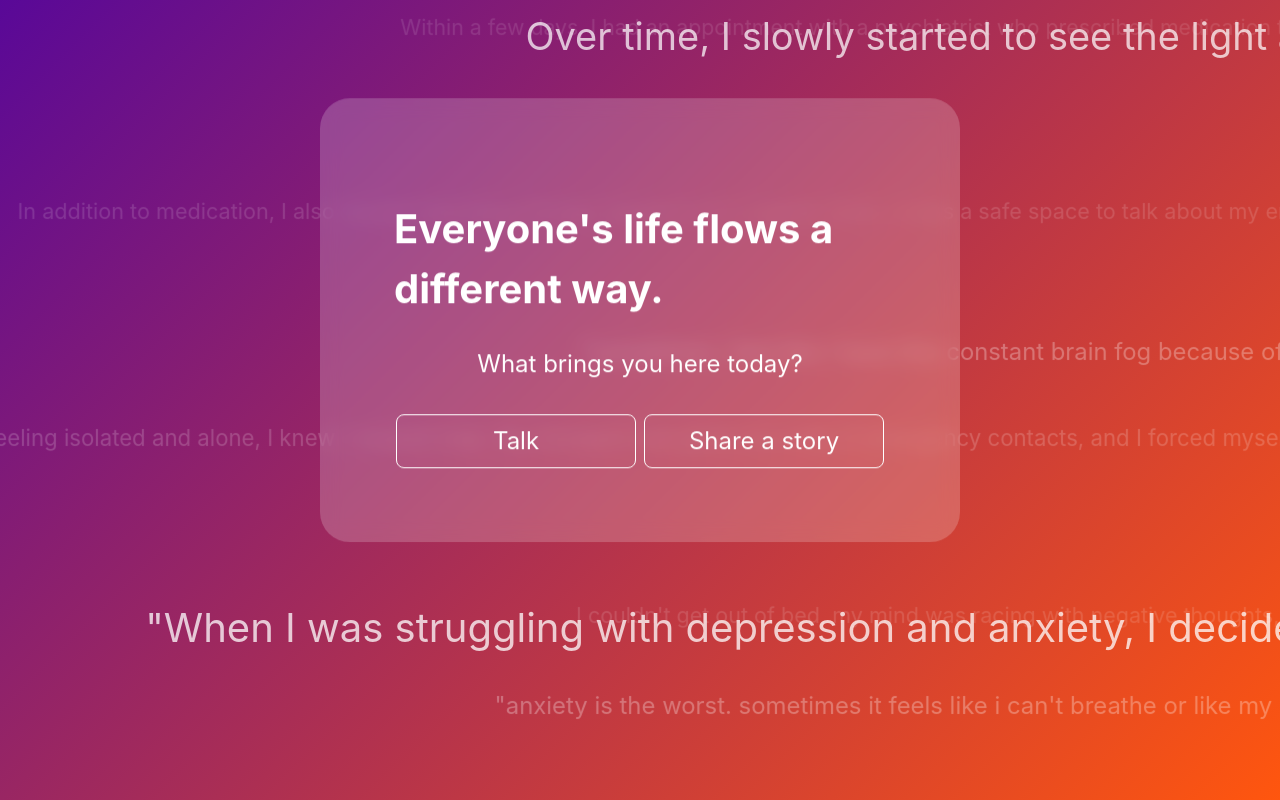
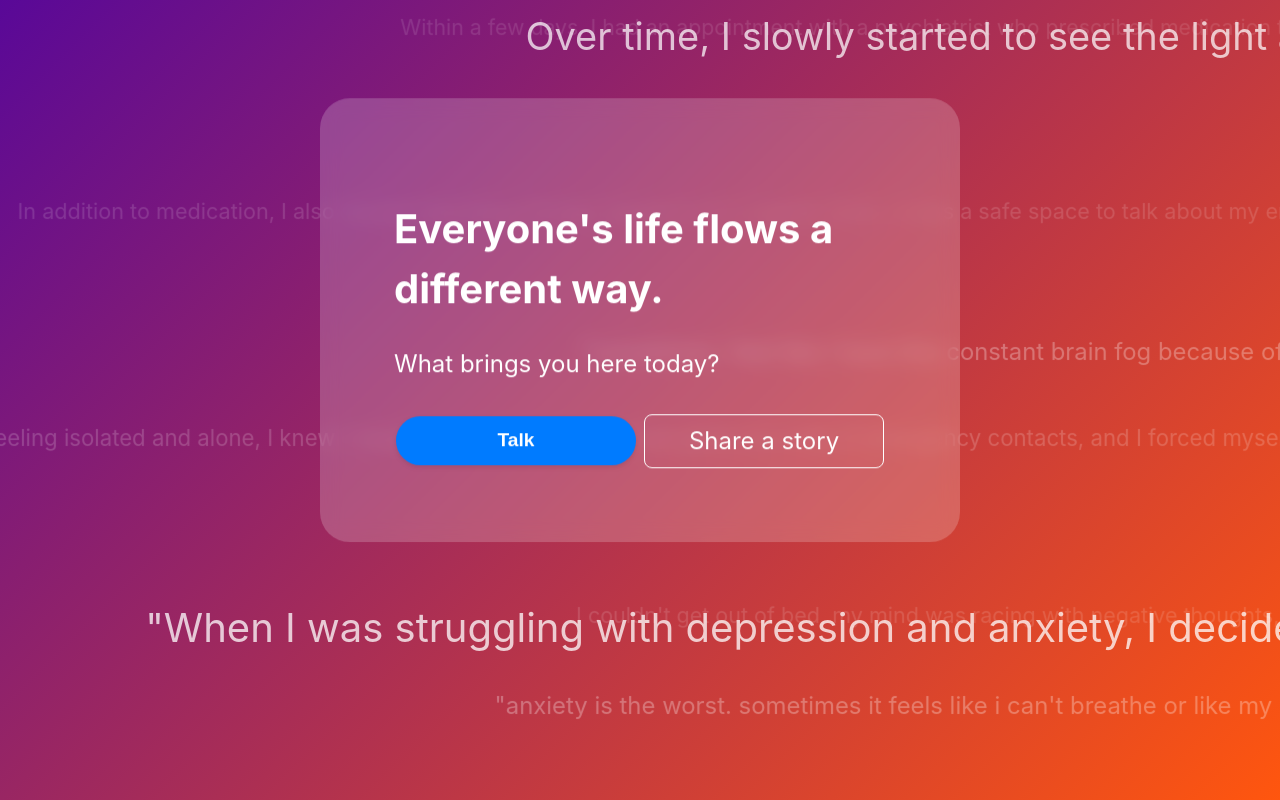
Before and after one commit to myfatemi04/rivers, a React (Create React App) app: page / in a window 1280 px wide. Built offline with nearby package versions, Linux system fonts and the light colour scheme.

Commit message:
sliding with framer

```diff
--- a/package.json
+++ b/package.json
@@ -6,6 +6,7 @@
     "@testing-library/jest-dom": "^5.16.5",
     "@testing-library/react": "^13.4.0",
     "@testing-library/user-event": "^13.5.0",
+    "framer-motion": "^10.9.1",
     "react": "^18.2.0",
     "react-dom": "^18.2.0",
     "react-router-dom": "^6.9.0",
--- a/src/pages/Home.js
+++ b/src/pages/Home.js
@@ -1,20 +1,54 @@
 import { Link } from "react-router-dom";
-import River from "../components/River";
 import "./Home.css";
+import { motion } from "framer-motion";
+import { useState } from "react";
+
+const buttonPanelVariants = {
+	visible: {
+		x: 0,
+		transition: {
+			ease: "easeInOut",
+			duration: 0.5,
+		},
+	},
+	hidden: {
+		x: "-100%",
+	},
+}
+
+const textVariants = {
+	hidden: {
+		x: "100%",
+	},
+	visible: {
+		x: 0,
+		transition: {
+			ease: "easeInOut",
+			duration: 0.5,
+		},
+	},
+}
 
 export default function Home() {
+	const [showTalkPage, setShowTalkPage] = useState(false);
+
 	return (
 		<>
 			<div className="main-container">
-				<div style={{ display: "flex", flexDirection: "column", margin: "4rem", alignItems: "center" }}>
+				<div style={{ display: "flex", flexDirection: "column", alignItems: "center", overflow: "hidden" }}>
+					<motion.div variants={buttonPanelVariants} initial="visible" animate={showTalkPage ? "hidden" : "visible"} style={{ width: "100%", height: "100%", padding: "4rem" }}>
 						<h1>Everyone's life flows a different way.</h1>
 						<div>
 							<span>What brings you here today?</span>
 						</div>
 						<div className="buttons">
-						<Link to="/talk" className="button"> Talk </Link>
+							<button onClick={() => setShowTalkPage(true)} animate={showTalkPage ? "hidden" : "visible"}>
+								Talk
+							</button>
+							{/* <Link to="/talk" className="button"> Talk </Link> */}
 							<Link to="/share" className="button" style={{ marginLeft: "0.5rem" }}> Share a story </Link>
 						</div>
+					</motion.div>
 				</div>
 			</div>
 		</>
```
Also changed, not shown: 1 other file (tests, documents, lock files or other folders). Lines whose indentation alone changed are shown as unchanged.
